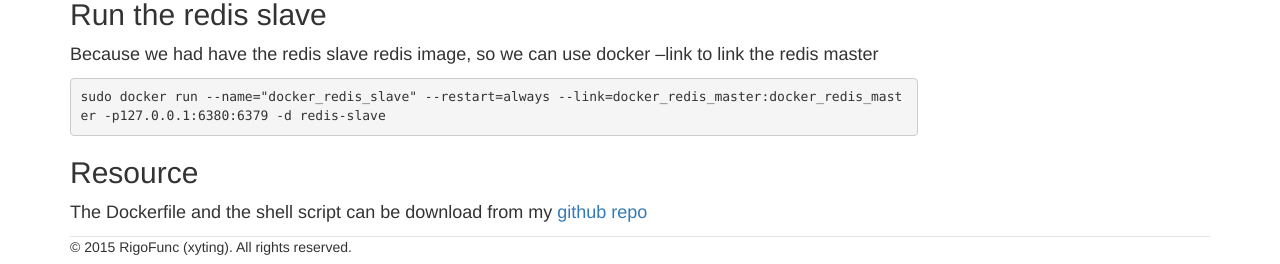
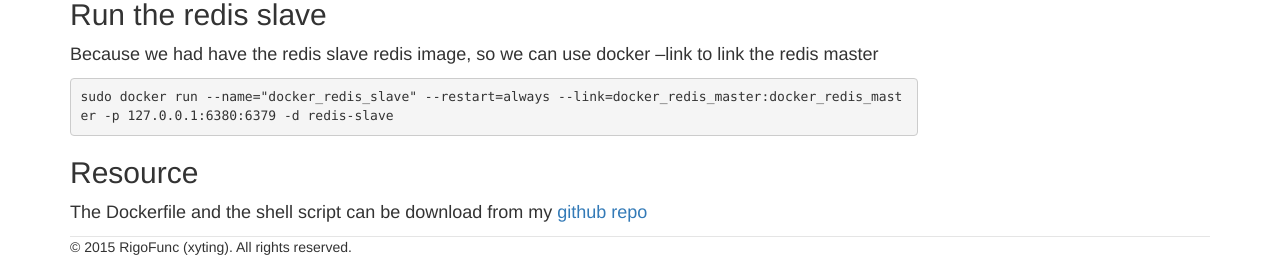
Before and after one commit to rigofunc/xyting.github.io, a Jekyll site: the page built from _posts/2015-10-6-docker-redis-master-slave.md, in a window 1280 px wide. Shown: the part 1215-1479 px from the top of the page. Built offline with Jekyll 4.4.1, drawn with Linux system fonts in a browser that asks for light colours; Markdown is read by kramdown in place of the engine named in the settings.

Commit message:
update docker redis master slave post

```diff
--- a/_posts/2015-10-6-docker-redis-master-slave.md
+++ b/_posts/2015-10-6-docker-redis-master-slave.md
@@ -58,7 +57,7 @@ To verify the new image, typing *sudo docker images*, if succeed, will as follow
 ## Run the redis slave
 Because we had have the redis slave redis image, so we can use docker --link to link the redis master
 
-	sudo docker run --name="docker_redis_slave" --restart=always --link=docker_redis_master:docker_redis_master -p127.0.0.1:6380:6379 -d redis-slave
+	sudo docker run --name="docker_redis_slave" --restart=always --link=docker_redis_master:docker_redis_master -p 127.0.0.1:6380:6379 -d redis-slave
 
 ## Resource
 The Dockerfile and the shell script can be download from my [github repo](https://github.com/xyting/docker-redis-master-slave)
```
Also changed, not shown: other parts of _posts/2015-10-6-docker-redis-master-slave.md (+0 -1 lines).
